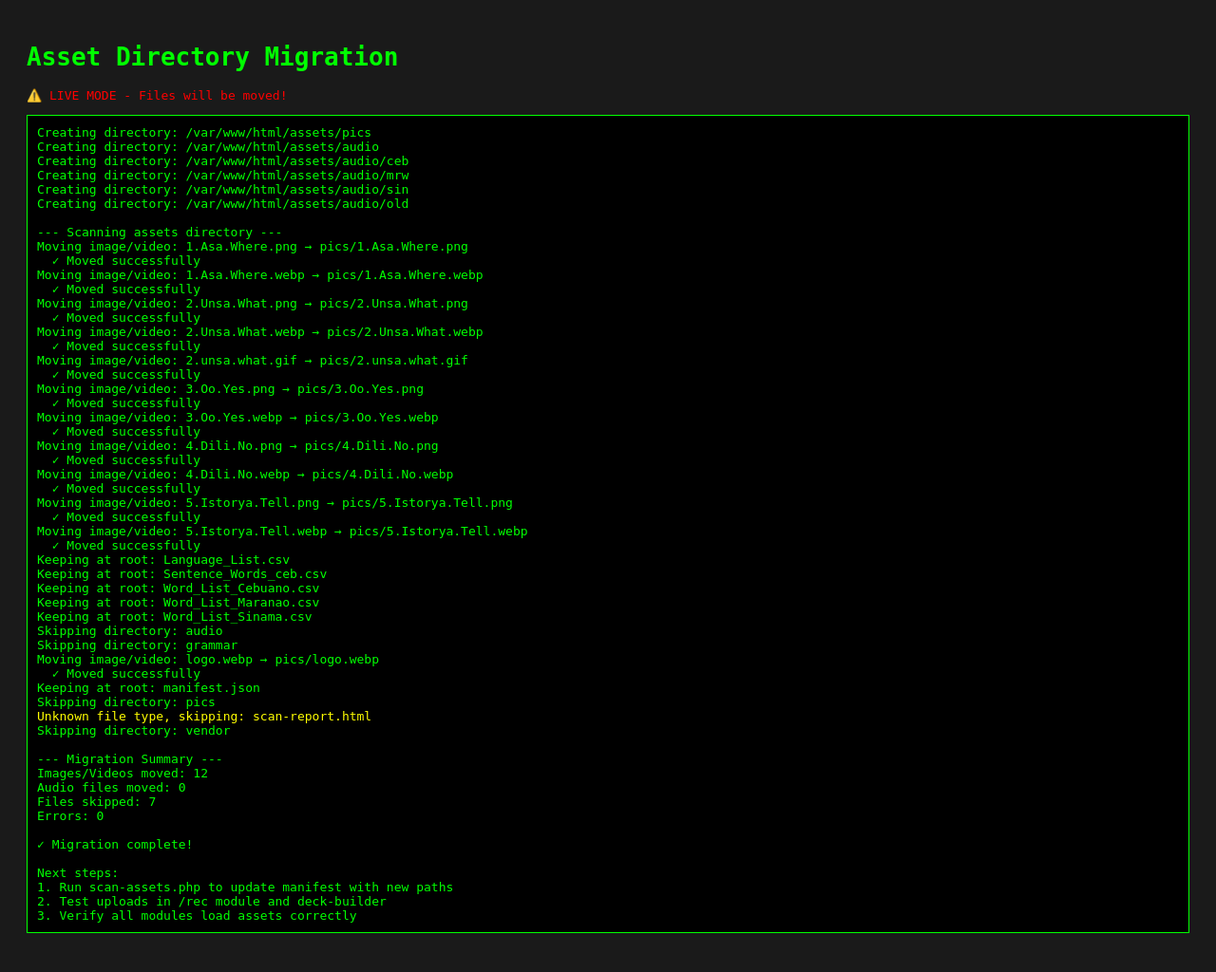
After one commit to nsdasa/WSOL, a PHP site: page /migrate-assets.php in a window 1280 px wide. The commit adds this page. Shown: the whole page at 95% size. Run offline with PHP 8.4, Linux system fonts and the light colour scheme; the visitor is signed in with stand-in values (Sample User, id 1).

Commit message:
Restructure assets directory for better organization
Implemented type-first directory structure for /assets/:
- Images/videos → /assets/pics/
- Audio files → /assets/audio/{lang}/ (ceb, mrw, sin)
- Backups → /assets/audio/old/
- Data files (CSV/JSON) remain at root

Changes:
- upload-audio.php: Extract language from filename, save to audio/{lang}/
- upload-media.php: Save all media to pics/
- scan-assets.php: Scan both old and new directories (backward compatible)
- list-assets.php: Update to scan subdirectories
- deck-builder-audio.js: Use server-returned path with subdirectory
- .gitignore: Add /assets/pics/ and /assets/audio/

New files:
- migrate-assets.php: Migration script with dry-run mode

Benefits:
- Clean separation of data vs media files
- Language-specific audio organization
- Backward compatible during migration
- Media directories gitignored (user-generated content)

```diff
--- a/deck-builder-audio.js
+++ b/deck-builder-audio.js
@@ -775,8 +775,9 @@ DeckBuilderModule.prototype.saveRecordedAudio = function(cardId, audioLang, clos
                     card.audio.push(null);
                 }
 
-                // Set audio at variant index
-                card.audio[variantIndex] = `assets/${finalFilename}`;
+                // Set audio at variant index - use path from server response
+                // Server returns path like: assets/audio/ceb/filename.m4a
+                card.audio[variantIndex] = result.path;
                 card.hasAudio = card.audio.some(p => p !== null && p !== undefined && p !== '');
 
                 // Mark as edited
--- /dev/null
+++ b/migrate-assets.php
@@ -0,0 +1,202 @@
+<?php
+/**
+ * Asset Migration Script
+ * Migrates existing assets from flat structure to organized subdirectories
+ *
+ * OLD STRUCTURE:
+ * /assets/
+ * ├── *.csv, *.json
+ * ├── *.png, *.gif, *.mp4, *.webm (images/videos)
+ * ├── *.m4a, *.mp3 (audio files)
+ * └── grammar/, vendor/
+ *
+ * NEW STRUCTURE:
+ * /assets/
+ * ├── *.csv, *.json (stay at root)
+ * ├── pics/ (all images/videos)
+ * ├── audio/
+ * │   ├── ceb/
+ * │   ├── mrw/
+ * │   ├── sin/
+ * │   └── old/ (backups)
+ * └── grammar/, vendor/ (unchanged)
+ */
+
+require_once 'config.php';
+
+// Only allow admin access
+session_start();
+if (!isset($_SESSION['role']) || $_SESSION['role'] !== 'admin') {
+    die('Access denied. Admin only.');
+}
+
+$assetsDir = __DIR__ . '/assets';
+$dryRun = isset($_GET['dry_run']) && $_GET['dry_run'] === 'true';
+
+echo "<!DOCTYPE html>
+<html>
+<head>
+    <title>Asset Migration</title>
+    <style>
+        body { font-family: monospace; padding: 20px; background: #1a1a1a; color: #0f0; }
+        h1 { color: #0f0; }
+        .success { color: #0f0; }
+        .error { color: #f00; }
+        .info { color: #ff0; }
+        .moved { color: #0ff; }
+        pre { background: #000; padding: 10px; border: 1px solid #0f0; }
+    </style>
+</head>
+<body>
+<h1>Asset Directory Migration</h1>
+";
+
+if ($dryRun) {
+    echo "<p class='info'>🔍 DRY RUN MODE - No files will be moved</p>";
+} else {
+    echo "<p class='error'>⚠️  LIVE MODE - Files will be moved!</p>";
+}
+
+echo "<pre>";
+
+$stats = [
+    'images_moved' => 0,
+    'audio_moved' => 0,
+    'skipped' => 0,
+    'errors' => 0
+];
+
+try {
+    // Create new directories if they don't exist
+    $dirs = [
+        $assetsDir . '/pics',
+        $assetsDir . '/audio',
+        $assetsDir . '/audio/ceb',
+        $assetsDir . '/audio/mrw',
+        $assetsDir . '/audio/sin',
+        $assetsDir . '/audio/old'
+    ];
+
+    foreach ($dirs as $dir) {
+        if (!is_dir($dir)) {
+            echo "Creating directory: $dir\n";
+            if (!$dryRun) {
+                if (!mkdir($dir, 0755, true)) {
+                    throw new Exception("Failed to create directory: $dir");
+                }
+            }
+        } else {
+            echo "Directory exists: $dir\n";
+        }
+    }
+
+    echo "\n--- Scanning assets directory ---\n";
+
+    // Scan root assets directory
+    $files = scandir($assetsDir);
+
+    foreach ($files as $file) {
+        if ($file === '.' || $file === '..') continue;
+
+        $fullPath = $assetsDir . '/' . $file;
+
+        // Skip directories
+        if (is_dir($fullPath)) {
+            echo "Skipping directory: $file\n";
+            continue;
+        }
+
+        // Skip CSV and JSON files (stay at root)
+        $ext = strtolower(pathinfo($file, PATHINFO_EXTENSION));
+        if (in_array($ext, ['csv', 'json'])) {
+            echo "Keeping at root: $file\n";
+            $stats['skipped']++;
+            continue;
+        }
+
+        // Move images/videos to /assets/pics/
+        if (in_array($ext, ['png', 'jpg', 'jpeg', 'webp', 'gif', 'mp4', 'webm'])) {
+            $newPath = $assetsDir . '/pics/' . $file;
+
+            if (file_exists($newPath)) {
+                echo "<span class='info'>File exists at destination, skipping: $file</span>\n";
+                $stats['skipped']++;
+            } else {
+                echo "Moving image/video: $file → pics/$file\n";
+                if (!$dryRun) {
+                    if (rename($fullPath, $newPath)) {
+                        echo "<span class='success'>  ✓ Moved successfully</span>\n";
+                        $stats['images_moved']++;
+                    } else {
+                        echo "<span class='error'>  ✗ Failed to move</span>\n";
+                        $stats['errors']++;
+                    }
+                } else {
+                    $stats['images_moved']++;
+                }
+            }
+            continue;
+        }
+
+        // Move audio files to /assets/audio/{lang}/
+        if (in_array($ext, ['mp3', 'm4a', 'wav', 'ogg', 'opus'])) {
+            // Extract language from filename (format: cardNum.lang.word.ext)
+            $parts = explode('.', $file);
+            $lang = 'ceb'; // Default
+
+            if (count($parts) >= 2 && in_array($parts[1], ['ceb', 'mrw', 'sin'])) {
+                $lang = $parts[1];
+            }
+
+            $newPath = $assetsDir . '/audio/' . $lang . '/' . $file;
+
+            if (file_exists($newPath)) {
+                echo "<span class='info'>File exists at destination, skipping: $file</span>\n";
+                $stats['skipped']++;
+            } else {
+                echo "Moving audio: $file → audio/$lang/$file\n";
+                if (!$dryRun) {
+                    if (rename($fullPath, $newPath)) {
+                        echo "<span class='success'>  ✓ Moved successfully</span>\n";
+                        $stats['audio_moved']++;
+                    } else {
+                        echo "<span class='error'>  ✗ Failed to move</span>\n";
+                        $stats['errors']++;
+                    }
+                } else {
+                    $stats['audio_moved']++;
+                }
+            }
+            continue;
+        }
+
+        // Unknown file type
+        echo "<span class='info'>Unknown file type, skipping: $file</span>\n";
+        $stats['skipped']++;
+    }
+
+    echo "\n--- Migration Summary ---\n";
+    echo "Images/Videos moved: {$stats['images_moved']}\n";
+    echo "Audio files moved: {$stats['audio_moved']}\n";
+    echo "Files skipped: {$stats['skipped']}\n";
+    echo "Errors: {$stats['errors']}\n";
+
+    if ($dryRun) {
+        echo "\n<span class='info'>This was a DRY RUN. No files were actually moved.</span>\n";
+        echo "<a href='migrate-assets.php'>Run migration for real</a>\n";
+    } else {
+        echo "\n<span class='success'>✓ Migration complete!</span>\n";
+        echo "\nNext steps:\n";
+        echo "1. Run scan-assets.php to update manifest with new paths\n";
+        echo "2. Test uploads in /rec module and deck-builder\n";
+        echo "3. Verify all modules load assets correctly\n";
+    }
+
+} catch (Exception $e) {
+    echo "\n<span class='error'>ERROR: " . $e->getMessage() . "</span>\n";
+}
+
+echo "</pre>
+</body>
+</html>";
+?>
```
Also changed, not shown: list-assets.php (+28 -7 lines), scan-assets.php (+49 -10 lines), upload-audio.php (+13 -4 lines), upload-media.php (+4 -4 lines), 1 other file.
